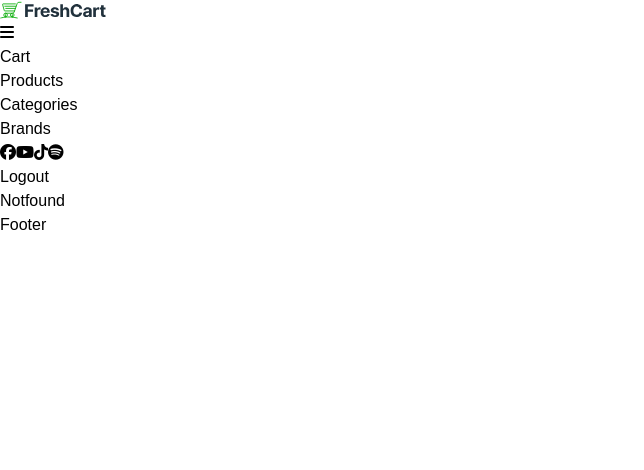
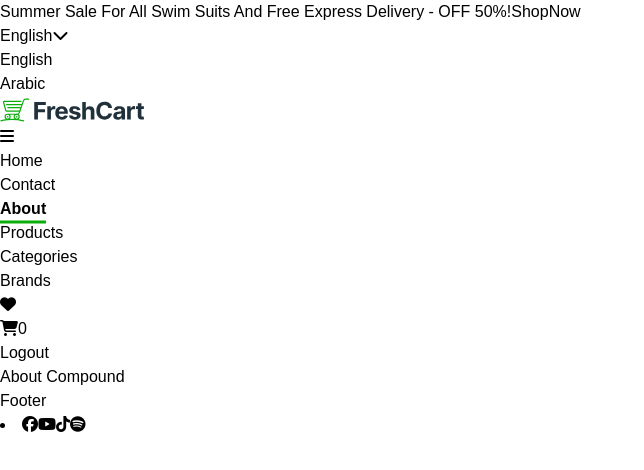
Before and after one commit to khaledradwan96/FreshCart, a React (Vite) app: page /about in a window 1280 px wide. Shown: the top 470 px of the page, without its empty margins (0-644 px from the left). Built offline with nearby package versions, Linux system fonts and the light colour scheme; sample sign-in values are in the browser's storage; a web font is replaced by a local one.

Commit message:
some edit in navbar and add header section and add some Compounds (About, Contact and Wishlist) add icon for Cart

```diff
--- a/src/App.jsx
+++ b/src/App.jsx
@@ -19,6 +19,9 @@ import { CartContextProvider } from './Context/CartContext'
 import { Toaster } from 'react-hot-toast';
 import Checkout from './Components/Pages/Checkout'
 import AllOrders from './Components/Pages/AllOrders'
+import Contact from './Components/Pages/Contact'
+import About from './Components/Pages/About'
+import Wishlist from './Components/Pages/Wishlist'
 
 
 
@@ -30,7 +33,10 @@ let router = createBrowserRouter([
 
     {path: 'productDetails/:id/:category', element: <ProtectRoute> <ProductDetails/> </ProtectRoute>},
 
+    {path: 'contact', element: <ProtectRoute> <Contact/> </ProtectRoute>},
+    {path: 'about', element: <ProtectRoute> <About/> </ProtectRoute>},
     {path: 'cart', element: <ProtectRoute> <Cart/> </ProtectRoute>},
+    {path: 'wishlist', element: <ProtectRoute> <Wishlist/> </ProtectRoute>},
     {path: 'brands', element: <ProtectRoute> <Brands/> </ProtectRoute>},
     {path: 'categories', element: <ProtectRoute> <Categories/> </ProtectRoute>},
     {path: 'checkout', element: <ProtectRoute> <Checkout/> </ProtectRoute>},
--- /dev/null
+++ b/src/Components/Layout/Footer.css
@@ -0,0 +1,6 @@
+#social i {
+  transition: 0.3s;
+}
+#social a:hover {
+  color: var(--main-color);
+}
--- a/src/Components/Layout/Footer.jsx
+++ b/src/Components/Layout/Footer.jsx
@@ -2,6 +2,8 @@
 /* eslint-disable no-unused-vars */
 
 import React , { useState , useEffect} from 'react'
+import { Link } from 'react-router-dom'
+import './Footer.css'
 
 export default function Footer() {
     const [Count, setCount] = useState(0)
@@ -12,6 +14,12 @@ export default function Footer() {
     <div className='bg-gray-300'>
         <div className="container mx-auto p-4">
             <h2>Footer</h2>
+            <li id='social' className='hidden md:block'>
+                <Link to='#'><i className='fab p-2 fa-facebook'></i></Link>
+                <Link to='#'><i className='fab p-2 fa-youtube'></i></Link>
+                <Link to='#'><i className='fab p-2 fa-tiktok'></i></Link>
+                <Link to='#'><i className='fab p-2 fa-spotify'></i></Link>
+            </li>
         </div>
     </div>
     </>
--- a/src/Components/Layout/NavBar.css
+++ b/src/Components/Layout/NavBar.css
@@ -22,10 +22,3 @@ nav #navbar a.active::after {
   width: 100%;
   left: 0;
 }
-
-nav #social i {
-  transition: 0.3s;
-}
-nav #social a:hover {
-  color: var(--main-color);
-}
--- a/src/Components/Layout/NavBar.jsx
+++ b/src/Components/Layout/NavBar.jsx
@@ -18,46 +18,102 @@ export default function NavBar() {
     }
 
     function navbarToggle(){
-        console.log('hi')
         let navbarContainer = document.getElementById('navbarContainer')
+        let registerContainer = document.getElementById('registerContainer')
         navbarContainer.classList.toggle('hidden')
+        registerContainer.classList.toggle('hidden')
     }
 
+    function languageToggle(){
+        let languageContainer = document.getElementById('languageContainer')
+        languageContainer.classList.toggle('hidden')
+    }
+
+    function navBarFixed(){
+        let mainHeaderHeight = document.getElementById('mainHeader').offsetHeight
+        let navContainer = document.getElementById('navContainer')
+        if(window.screenY > mainHeaderHeight){
+            navContainer.classList.add('fixed')
+        }else{
+            navContainer.classList.remove('fixed')
+        }
+    }
+    window.addEventListener('scroll', navBarFixed)
+
     return <>
-        <nav className='bg-gray-300 fixed top-0 left-0 right-0 z-50'>
-            <div className='container mx-auto p-4 flex flex-wrap flex-row justify-between items-center'>
-                <div className='w-full sm:w-fit flex flex-row justify-between'>
-                    <Link to='' className='logo p-2'><img width={110} src={logo}/></Link>
-                    <button className='sm:hidden' onClick={navbarToggle}>
-                        <i className="fa-solid fa-bars"></i>
+        <header id='mainHeader' className='bg-black text-white p-3'>
+            <div className='flex justify-center relative'>
+                <h3 className='w-2/4 text-center'>Summer Sale For All Swim Suits And Free Express Delivery - OFF 50%!
+                    <Link to='' className='ms-2 underline font-bold'>ShopNow</Link>
+                </h3>
+                <div className='absolute top-0 right-5'>
+                    <button onClick={languageToggle}>
+                        English
+                        <i className="ms-2 fa-solid fa-chevron-down" />
+                    </button>
+                    <ul id='languageContainer' className='hidden bg-gray-500 p-3'>
+                        <li>English</li>
+                        <li>Arabic</li>
+                    </ul>
+                </div>
+            </div>
+        </header>
+
+        <nav id='navContainer' className='bg-gray-200 top-0 left-0 right-0 z-50'>
+            <div className='container mx-auto p-4 flex flex-wrap flex-col lg:flex-row lg:justify-between lg:items-center'>
+                <div className='w-full lg:w-fit flex flex-row justify-between'>
+                    <Link to='' className='logo p-2'><img width={150} src={logo}/></Link>
+                    <button className='lg:hidden' onClick={navbarToggle}>
+                        <i className="fa-solid fa-bars text-2xl"></i>
                     </button>
                 </div>
-                <div id='navbarContainer' className='hidden sm:flex sm:flex-row'>
-                    <ul id='navbar' className='flex flex-col sm:flex-row'>
+                <div id='navbarContainer' className='hidden lg:flex'>
+                    <ul id='navbar' className='flex flex-col lg:flex-row'>
                         {userLogin !== null ?
                             <>
-                                <li className='p-2'><NavLink to='cart'>Cart</NavLink></li>
+                                <li className='p-2'><NavLink to=''>Home</NavLink></li>
+                                <li className='p-2'><NavLink to='contact'>Contact</NavLink></li>
+                                <li className='p-2'><NavLink to='about'>About</NavLink></li>
                                 <li className='p-2'><NavLink to='products'>Products</NavLink></li>
                                 <li className='p-2'><NavLink to='categories'>Categories</NavLink></li>
                                 <li className='p-2'><NavLink to='brands'>Brands</NavLink></li>
                             </> : null}
                     </ul>
-                    <ul className='flex flex-row items-center'>
-                        <li id='social' className='hidden md:block'>
-                                <Link to='#'><i className='fab p-2 fa-facebook'></i></Link>
-                                <Link to='#'><i className='fab p-2 fa-youtube'></i></Link>
-                                <Link to='#'><i className='fab p-2 fa-tiktok'></i></Link>
-                                <Link to='#'><i className='fab p-2 fa-spotify'></i></Link>
-                            </li>
+                </div>
+                <div id='registerContainer' className='hidden lg:flex'>
+                    <ul className='flex flex-row justify-center items-center'>
                         {userLogin === null ?
                             <>
                                 <li className='p-2 me-2 border border-green-700 hover:bg-green-700 rounded-lg text-white duration-300'>
-                                    <Link to='register'>Register</Link></li>
+                                    <Link to='register'>Register</Link>
+                                </li>
                                 <li className='p-2 border border-green-700 hover:bg-green-700 rounded-lg text-white duration-300'>
-                                    <Link to='login'>Login</Link></li>
+                                    <Link to='login'>Login</Link>
+                                </li>
                             </> :
-                                <li className='p-2 border border-green-700 hover:bg-green-700 rounded-lg text-white duration-300'>
-                                    <Link onClick={logOut}>Logout</Link></li>
+                            <>
+                                <li>
+                                    <button>
+                                        <Link to='wishlist'>
+                                            <i className="fa-solid fa-heart text-red-700 text-xl"></i>
+                                        </Link>
+                                    </button>
+                                </li>
+                                <li id="cart" className="me-4">
+                                    <button type="button" className="relative p-3">
+                                        <Link to='cart'>
+                                            <i className="fa-solid fa-cart-shopping text-gray-700 text-xl" />
+                                            <span id="cartCount"
+                                            className="absolute inline-flex items-center justify-center w-7 h-6 text-xs font-bold text-white bg-green-500 border-2 border-white rounded-lg -top-2 -end-2 dark:border-gray-900">
+                                                0
+                                            </span>
+                                        </Link>
+                                    </button>
+                                </li>
+                                <li className='p-2 border border-green-700 hover:bg-green-700 rounded-lg hover:text-white duration-300'>
+                                    <Link onClick={logOut}>Logout</Link>
+                                </li>
+                            </>
                             }
                     </ul>
                 </div>
--- /dev/null
+++ b/src/Components/Pages/About.jsx
@@ -0,0 +1,14 @@
+// About.jsx
+/* eslint-disable no-unused-vars */
+
+import React , { useState , useEffect} from 'react'
+
+export default function About() {
+    const [Count, setCount] = useState(0)
+    useEffect(()=>{
+
+    }, [])
+    return <>
+        <h2>About Compound</h2>
+    </>
+}
--- /dev/null
+++ b/src/Components/Pages/Contact.jsx
@@ -0,0 +1,14 @@
+// Contact.jsx
+/* eslint-disable no-unused-vars */
+
+import React , { useState , useEffect} from 'react'
+
+export default function Contact() {
+    const [Count, setCount] = useState(0)
+    useEffect(()=>{
+
+    }, [])
+    return <>
+        <h2>Contact Compound</h2>
+    </>
+}
--- /dev/null
+++ b/src/Components/Pages/Wishlist.jsx
@@ -0,0 +1,14 @@
+// Wishlist.jsx
+/* eslint-disable no-unused-vars */
+
+import React , { useState , useEffect} from 'react'
+
+export default function Wishlist() {
+    const [Count, setCount] = useState(0)
+    useEffect(()=>{
+
+    }, [])
+    return <>
+        <h2>Wishlist Compound</h2>
+    </>
+}
```
